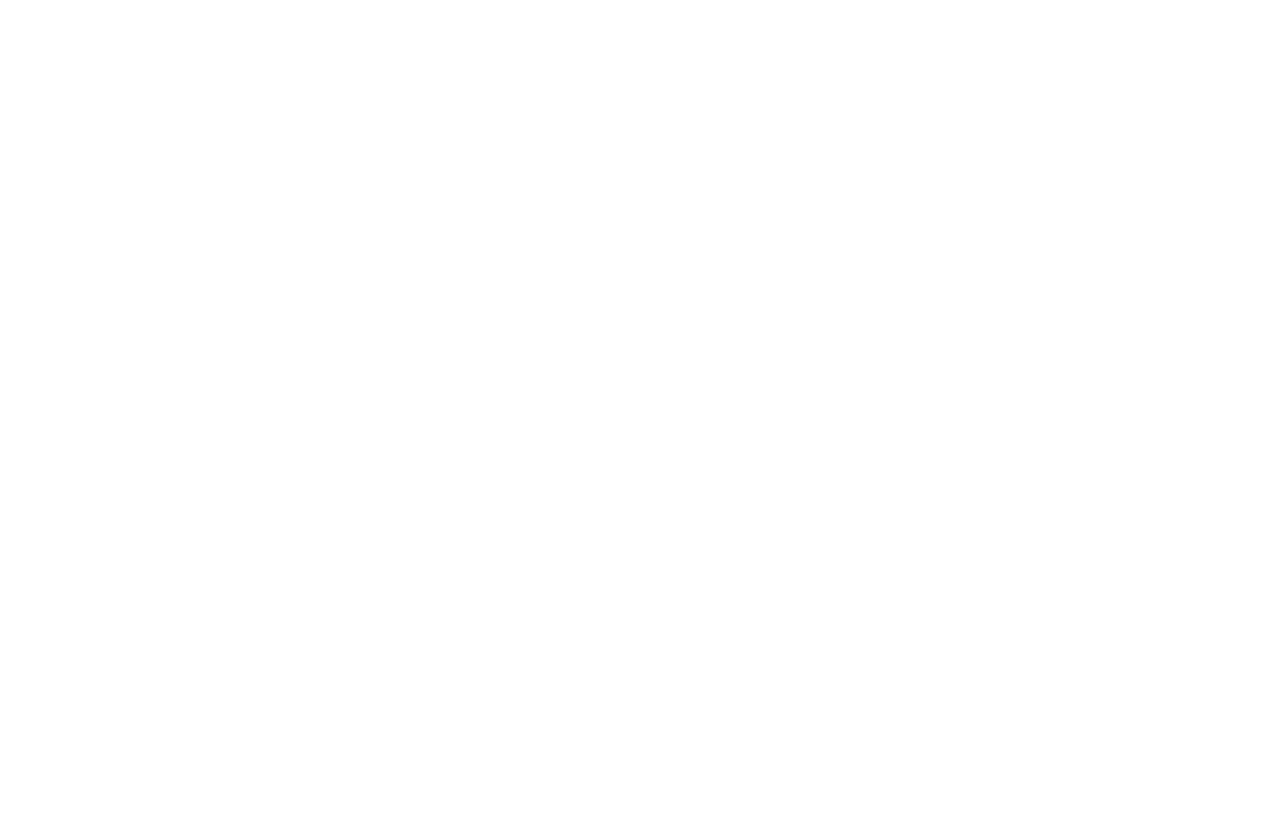
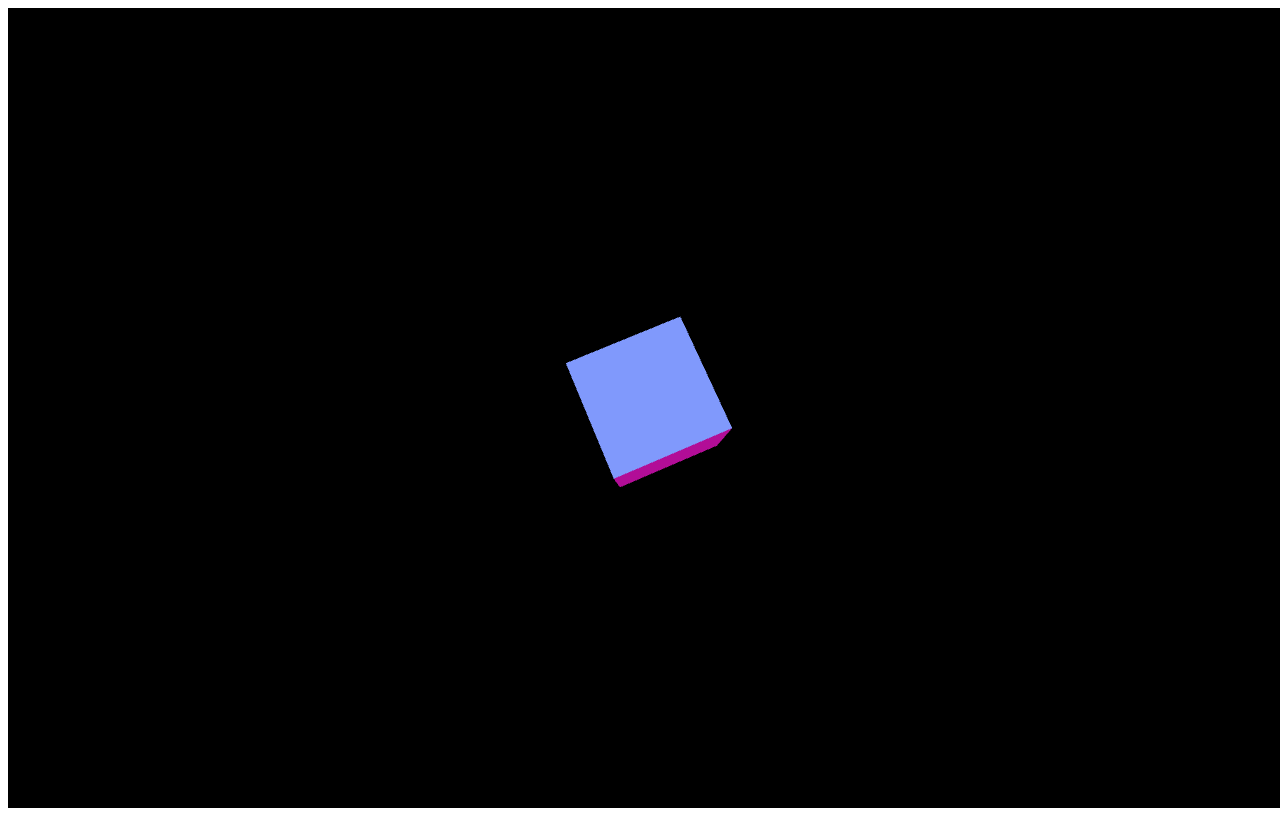
Before and after one commit to fixtheclouds/webgl-landing, a website built with webpack: page index.html in a window 1280 px wide. Built offline with nearby package versions, Linux system fonts and the light colour scheme.

Commit message:
Test three.js example

```diff
--- a/index.html
+++ b/index.html
@@ -8,9 +8,6 @@
         <link rel="stylesheet" type="text/css" href="dist/app.css"/>
     </head>
     <body>
-        <main>
-            <canvas id="canvas"></canvas>
-        </main>
         <script src="dist/vendor.js"></script>
         <script src="dist/app.js"></script>
     </body>
--- a/index.js
+++ b/index.js
@@ -1 +1,38 @@
-// Code goes here
+import * as THREE from 'three';
+
+let camera, scene, renderer;
+let geometry, material, mesh;
+
+init();
+animate();
+
+function init() {
+  camera = new THREE.PerspectiveCamera(
+    70,
+    window.innerWidth / window.innerHeight,
+    0.01,
+    10
+  );
+  camera.position.z = 1;
+
+  scene = new THREE.Scene();
+
+  geometry = new THREE.BoxGeometry(0.2, 0.2, 0.2);
+  material = new THREE.MeshNormalMaterial();
+
+  mesh = new THREE.Mesh(geometry, material);
+  scene.add(mesh);
+
+  renderer = new THREE.WebGLRenderer({ antialias: true });
+  renderer.setSize(window.innerWidth, window.innerHeight);
+  document.body.appendChild(renderer.domElement);
+}
+
+function animate() {
+  requestAnimationFrame(animate);
+
+  mesh.rotation.x += 0.01;
+  mesh.rotation.y += 0.02;
+
+  renderer.render(scene, camera);
+}
```
